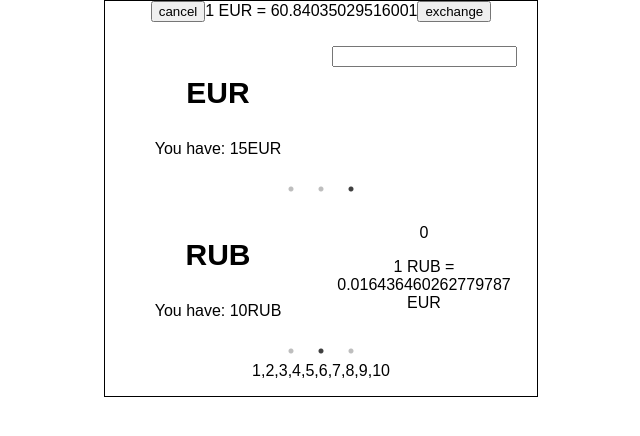
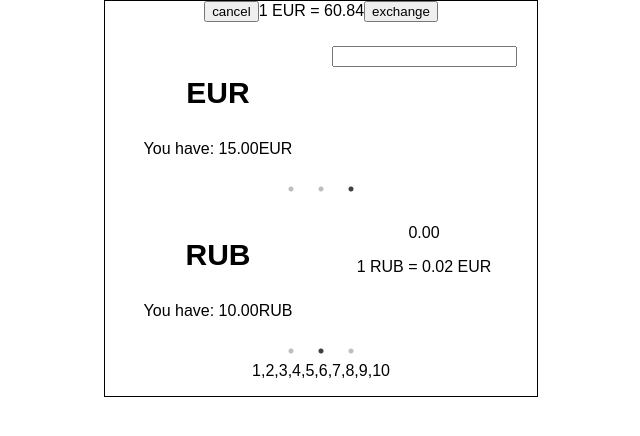
Before and after one commit to IIaJIeHo/exchange-screen, a React (Create React App) app: page / in a window 1280 px wide. Shown: the top 436 px of the page, without its empty margins (319-959 px from the left). Built offline with nearby package versions, Linux system fonts and the light colour scheme.

Commit message:
Add max 2 digit after ,

```diff
--- a/src/components/App/App.js
+++ b/src/components/App/App.js
@@ -69,6 +69,13 @@ class App extends Component {
     console.log(active[current]+' '+this.props.rates[next] + ' '+ this.props.rates[current]);
     console.log('new pocket');
     console.log(pocket);
+    if (this.state.activeChange[this.state.current] > pocket[this.state.current]){ /* convert to separate function */
+      console.log('notEnough: true');
+      this.setState({notEnough: true});
+    } else {
+      console.log('notEnough: false');
+      this.setState({notEnough: false});
+    }
     this.props.actions.updatePocket(pocket);
   }
 
--- a/src/components/CurrencyResult/CurrencyResult.js
+++ b/src/components/CurrencyResult/CurrencyResult.js
@@ -13,8 +13,8 @@ class CurrencyResult extends Component {
   render() {
     return (
       <div>
-        <p>{this.conversionResult(this.props.currency)}</p>
-        <p>1 {this.props.currency} = {this.props.rates[this.props.current] / this.props.rates[this.props.currency]} {this.props.current}</p>
+        <p>{this.conversionResult(this.props.currency).toFixed(2)}</p>
+        <p>1 {this.props.currency} = {(this.props.rates[this.props.current] / this.props.rates[this.props.currency]).toFixed(2)} {this.props.current}</p>
       </div>
     );
   }
--- a/src/components/Header/Header.js
+++ b/src/components/Header/Header.js
@@ -5,7 +5,7 @@ class Header extends Component {
     return (
       <div>
         <button href="#" onClick={this.props.onCancel}>cancel</button>
-        1 {this.props.current} = {this.props.rates[this.props.next]/ this.props.rates[this.props.current] }
+        1 {this.props.current} = { (this.props.rates[this.props.next]/ this.props.rates[this.props.current]).toFixed(2) }
         <button href="#" disabled={this.props.notEnough} onClick={this.props.onExchange}>exchange</button>
       </div>
     );
--- a/src/components/Slide/Slide.js
+++ b/src/components/Slide/Slide.js
@@ -15,7 +15,7 @@ class Slide extends Component {
       <div className="slide">
         <div className="slide-column">
           <h3>{this.props.currency}</h3>
-          <p>You have: {this.props.pocket[this.props.currency]}{currentCurrency}</p>
+          <p>You have: {this.props.pocket[this.props.currency].toFixed(2)}{currentCurrency}</p>
         </div>
         <div className="slide-column">
           {this.props.type == "start" ? <CurrencyInput active={this.props.active} notEnough={this.props.notEnough} onInputChange={this.props.onInputChange} /> :
```
